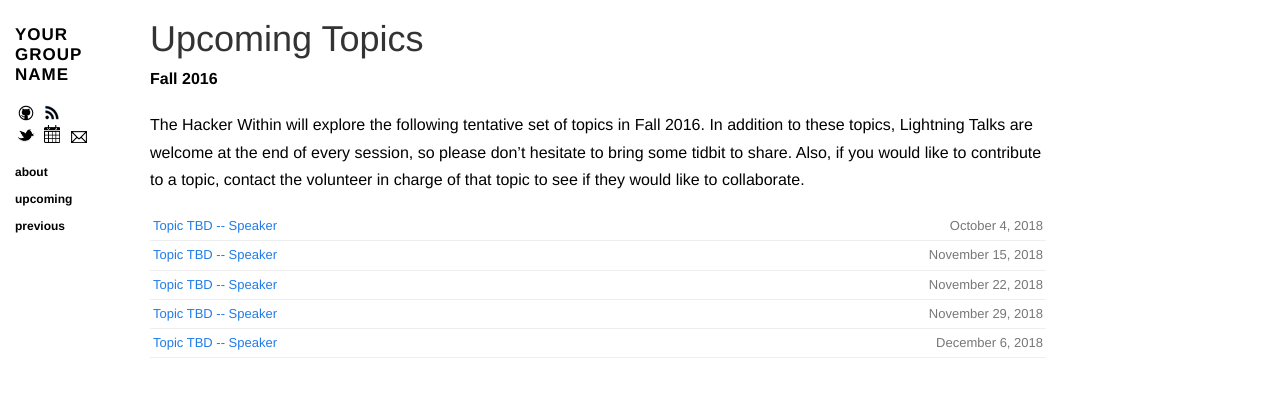
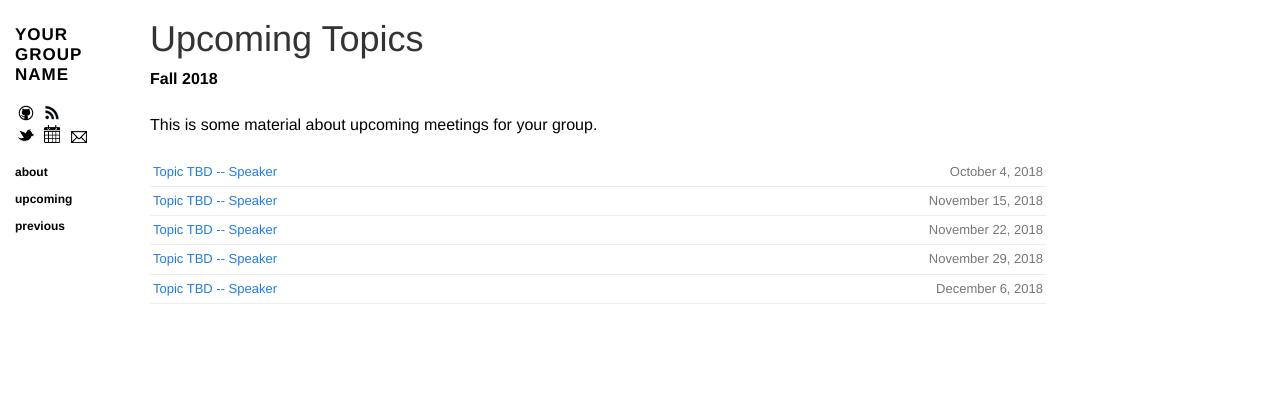
Before and after one commit to academicpages/group-meeting, a Jekyll site: the page built from upcoming.md, in a window 1280 px wide. Shown: the top 397 px of the page. Built offline with Jekyll 4.4.1, drawn with Linux system fonts in a browser that asks for light colours; nearby versions of some CDN libraries.

Commit message:
Genericize sample text

```diff
--- a/upcoming.md
+++ b/upcoming.md
@@ -8,13 +8,9 @@ title: "Upcoming Topics"
 Upcoming Topics
 ===============
 
-**Fall 2016**
+**Fall 2018**
 
-The Hacker Within will explore the following tentative set of topics in
-Fall 2016. In addition to these topics, Lightning Talks are welcome at the
-end of every session, so please don't hesitate to bring some tidbit to share.
-Also, if you would like to contribute to a topic, contact the volunteer in
-charge of that topic to see if they would like to collaborate.
+This is some material about upcoming meetings for your group.
 
 <ul class="listing">
   {% assign upcoming = (site.posts | where: "category" , "upcoming") %}
```
